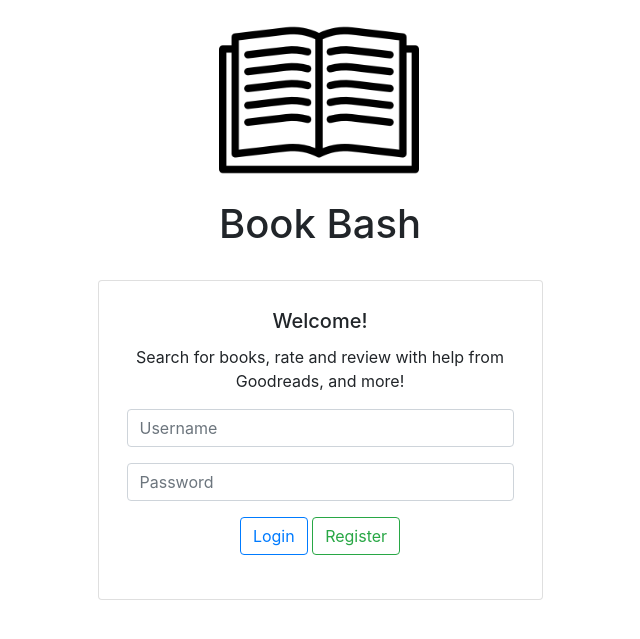
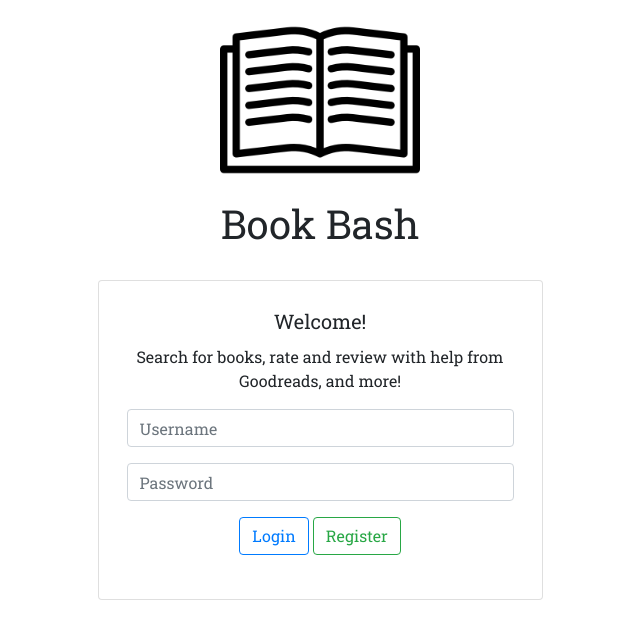
Before and after one commit to itsjeevan/book-bash, a Flask app: page / in a window 1280 px wide. Shown: the top 639 px of the page, without its empty margins (320-960 px from the left). Run offline with Flask 2, Linux system fonts and the light colour scheme; some libraries are stand-ins or nearby versions.

Commit message:
Added custom CSS

```diff
--- /dev/null
+++ b/static/css/main.css
@@ -0,0 +1,5 @@
+@import url('https://fonts.googleapis.com/css2?family=Roboto+Slab&display=swap');
+
+body {
+    font-family: 'Roboto Slab', serif;
+}
--- a/templates/layout.html
+++ b/templates/layout.html
@@ -6,6 +6,7 @@
         <meta charset="utf-8">
         <meta name="viewport" content="width=device-width, initial-scale=1, shrink-to-fit=no">
         <link rel="stylesheet" href="https://stackpath.bootstrapcdn.com/bootstrap/4.5.0/css/bootstrap.min.css" integrity="sha384-9aIt2nRpC12Uk9gS9baDl411NQApFmC26EwAOH8WgZl5MYYxFfc+NcPb1dKGj7Sk" crossorigin="anonymous">
+        <link rel="stylesheet" href="/static/css/main.css">
         <title>Book Bash</title>
     </head>
 
```
